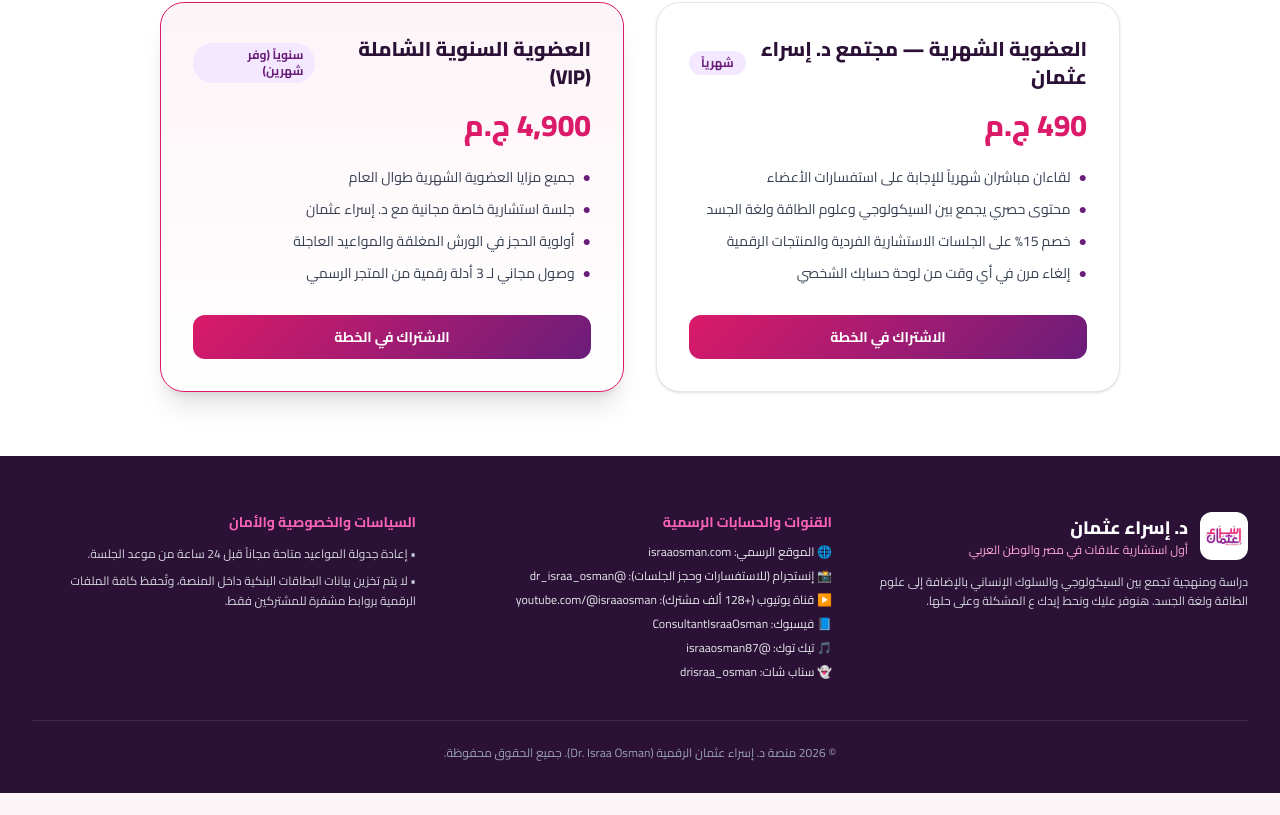
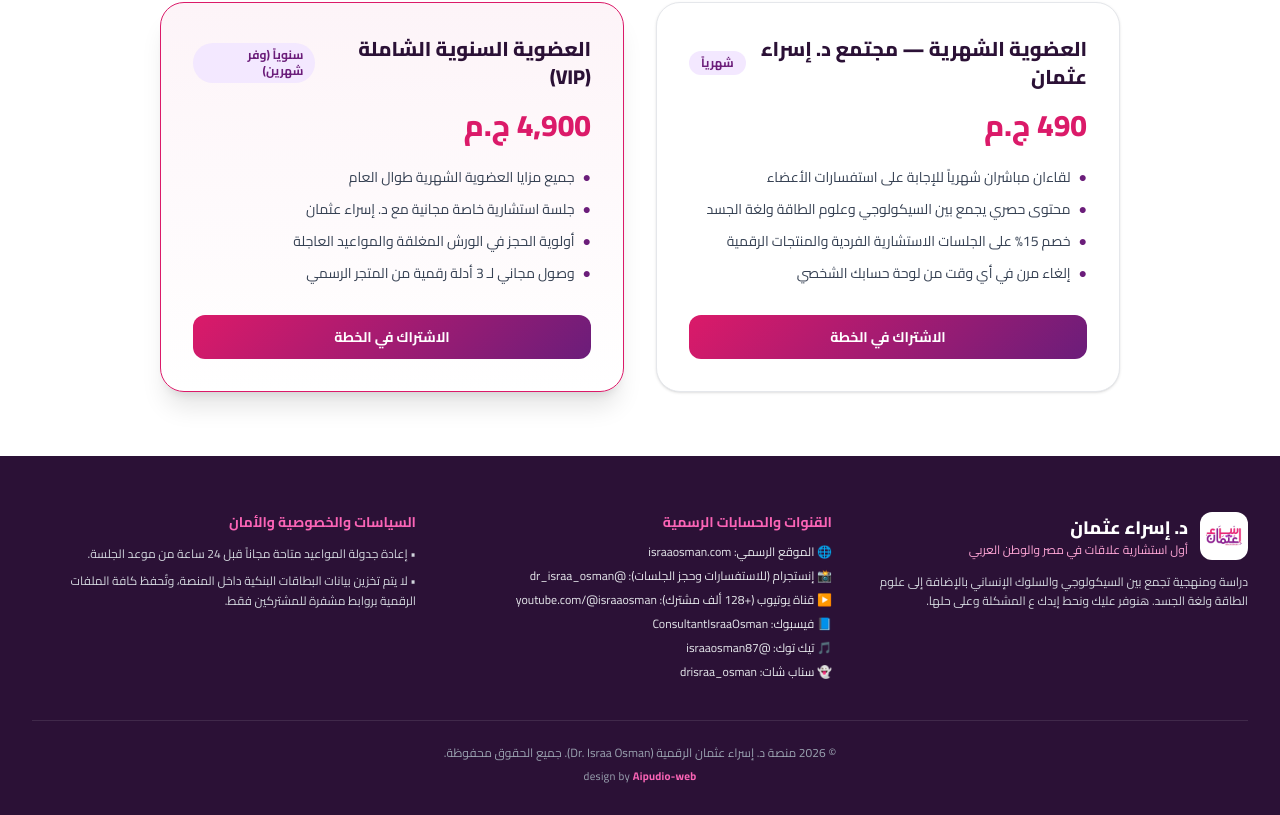
Before and after one commit to Anas-M-badr2030/esraa-osman-booking-platform, a Next.js app: page / in a window 1280 px wide. Shown: the part 3095-3910 px from the top of the page. Before the commit the page ends 3888 px from the top, so only its background shows below. Built offline with nearby package versions, Linux system fonts and the light colour scheme.

Commit message:
Update page.tsx

```diff
--- a/app/page.tsx
+++ b/app/page.tsx
@@ -638,8 +638,21 @@
             </div>
           </div>
 
-          <div className="border-t border-white/10 pt-6 text-center text-xs text-gray-400">
-            © {new Date().getFullYear()} منصة د. إسراء عثمان الرقمية (Dr. Israa Osman). جميع الحقوق محفوظة.
+         <div className="border-t border-white/10 pt-6 text-center text-xs text-gray-400 space-y-2">
+            <p>
+              © {new Date().getFullYear()} منصة د. إسراء عثمان الرقمية (Dr. Israa Osman). جميع الحقوق محفوظة.
+            </p>
+            <p dir="ltr" className="text-[11px] text-gray-400 tracking-wide">
+              design by{" "}
+              <a
+                href="https://web.aipudio.online"
+                target="_blank"
+                rel="noopener noreferrer"
+                className="font-bold text-pink-400 hover:text-white transition underline underline-offset-4"
+              >
+                Aipudio-web
+              </a>
+            </p>
           </div>
         </div>
       </footer>
```
